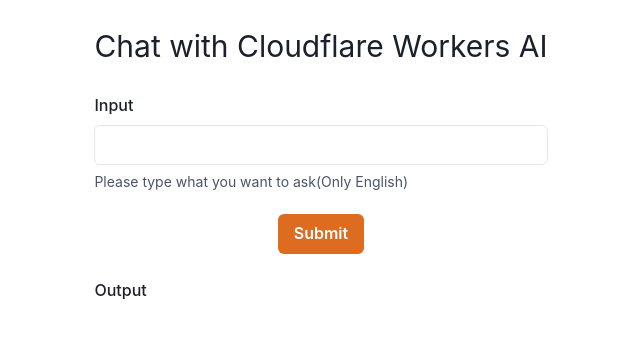
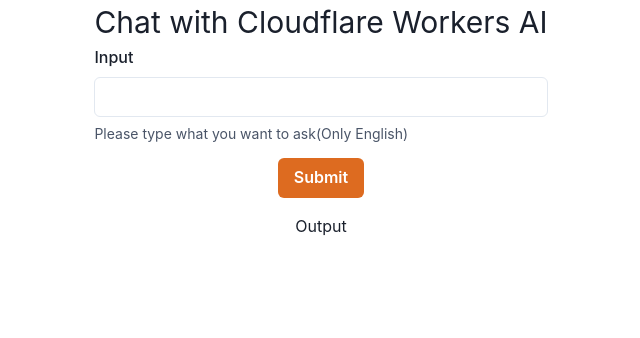
Before and after one commit to You-saku/workers-ai-front, a React (Create React App) app: page / in a window 1280 px wide. Shown: the top 338 px of the page, without its empty margins (319-959 px from the left). Built offline with nearby package versions, Linux system fonts and the light colour scheme.

Commit message:
fix: zod部分を別ファイルに分割する

```diff
--- a/src/pages/Chat.tsx
+++ b/src/pages/Chat.tsx
@@ -6,22 +6,21 @@
     FormErrorMessage,
     FormLabel,
     FormHelperText,
+    Flex,
     Input,
     Text,
-    VStack,
 } from '@chakra-ui/react';
 import { useState } from 'react';
-import { ZodError, z } from 'zod';
+import { ZodError } from 'zod';
+import { ChatSchema } from '../schemas/chatSchema';
 import { cloudflareWorkersAI } from '../hooks/cloudflare-workers-ai';
 
 export default function Chat() {
     const [input, setInput] = useState('')
     const [validated, setValidated] = useState('')
     const [isValid, setIsValid] = useState(false)
-    const [errorMessage, setErrMessage] = useState<string|null>(null)
+    const [validateErrorMessage, setValidateErrMessage] = useState<string|null>(null)
     const [response, setResponse] = useState('')
-
-    const ChatSchema = z.string().min(1, { message: 'Please input more than 1 character.' });
 
     const chat = async () => {
         setIsValid(false)
@@ -31,12 +30,11 @@
             setValidated(validated)
         } catch (err: any) {
             if (err instanceof ZodError) {
-                setErrMessage(err.format()._errors[0])
+                setValidateErrMessage(err.format()._errors[0])
                 setIsValid(true)
                 return
             }
         }
-
         const res = await cloudflareWorkersAI(validated);
 
         setResponse(res)
@@ -45,21 +43,19 @@
 
     return (
       <div>
-        <Center py={6}>
-            <VStack spacing={6}>
+        <Center>
+            <Flex direction='column' align='center' justify='center'>
                 <Text fontSize='3xl'>Chat with Cloudflare Workers AI</Text>
                 <FormControl isInvalid={isValid}>
                     <FormLabel>Input</FormLabel>
                     <Input type='text' value={input} onChange={(e) => setInput(e.target.value)}/>
-                {errorMessage && <FormErrorMessage>{errorMessage}</FormErrorMessage>}
+                    {validateErrorMessage && <FormErrorMessage>{validateErrorMessage}</FormErrorMessage>}
                     <FormHelperText>Please type what you want to ask(Only English)</FormHelperText>
                 </FormControl>
-            <Button colorScheme='orange' size='md' type="submit" onClick={chat}>Submit</Button>
-            <FormControl isReadOnly={true}>
-                <FormLabel>Output</FormLabel>
-            </FormControl>
-            <Box maxW="500px">{response}</Box>
-            </VStack>
+                <Button colorScheme='orange' size='md' type="submit" m={'1rem'} onClick={chat}>Submit</Button>
+                <Text>Output</Text>
+                {response && <Box maxW={'24rem'} p={'0.5rem'} border={'1px'}>{response}</Box>}
+            </Flex>
         </Center>
       </div>
     )
--- /dev/null
+++ b/src/schemas/chatSchema.ts
@@ -0,0 +1,3 @@
+import { z } from 'zod';
+
+export const ChatSchema = z.string().min(1, { message: 'Please input more than 1 character.' });
```
Lines whose indentation alone changed are shown as unchanged.
